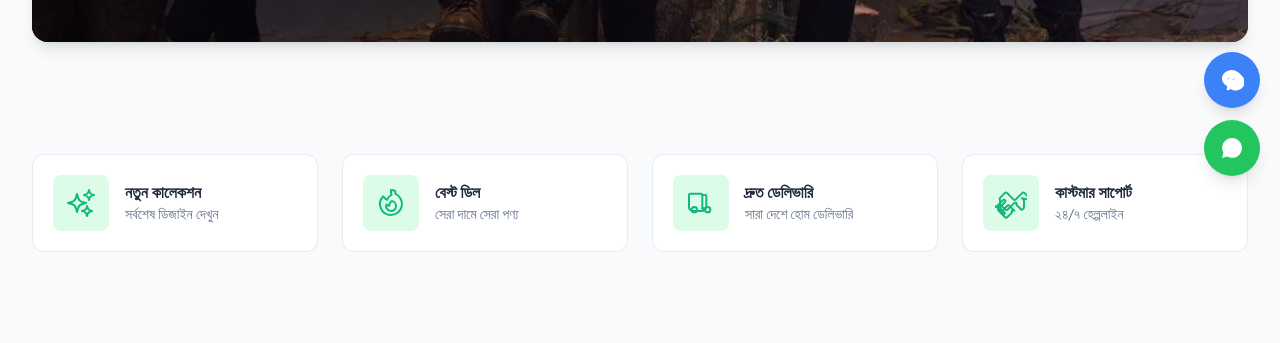
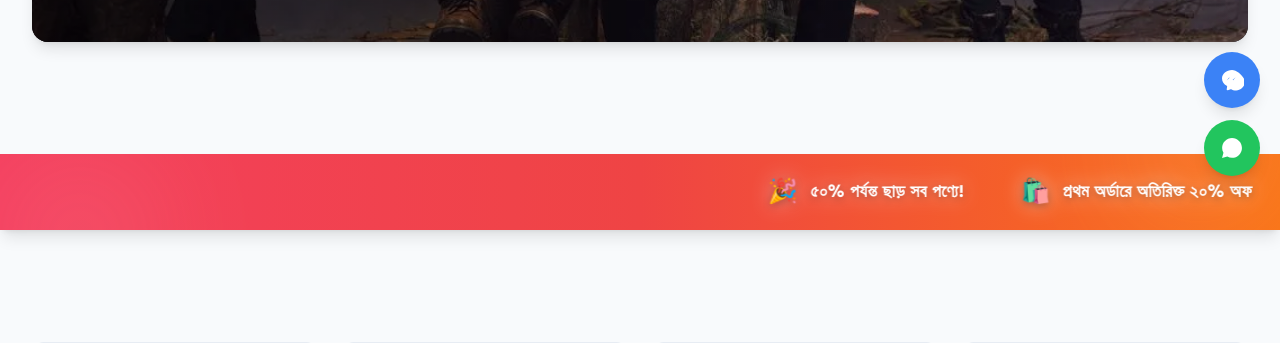
Before and after one commit to almumeetu/Frinds-Gallery-E-commerce-with-React-Next-Js, a React (Vite) app: page / in a window 1280 px wide. Shown: the part 604-947 px from the top of the page. Built offline with nearby package versions, Linux system fonts and the light colour scheme; no server answers; the database is empty.

Commit message:
feat: add DiscountMarquee component to showcase promotional offers

```diff
--- /dev/null
+++ b/components/DiscountMarquee.tsx
@@ -0,0 +1,97 @@
+import React from 'react';
+
+export const DiscountMarquee: React.FC = () => {
+    const discounts = [
+        { icon: '🎉', text: '৫০% পর্যন্ত ছাড় সব পণ্যে!' },
+        { icon: '🛍️', text: 'প্রথম অর্ডারে অতিরিক্ত ২০% অফ' },
+        { icon: '⭐', text: 'ফ্রি ডেলিভারি ৫০০ টাকার উপরে' },
+        { icon: '💝', text: 'বিশেষ বান্ডল ডিল এখন লাইভ' },
+        { icon: '🎁', text: 'প্রতি ক্রয়ে ফ্রি গিফট!' },
+    ];
+
+    return (
+        <div className="w-full bg-gradient-to-r from-rose-500 via-red-500 to-orange-500 overflow-hidden shadow-lg relative">
+            {/* Decorative elements */}
+            <div className="absolute inset-0 opacity-10">
+                <div className="absolute top-0 left-0 w-40 h-40 bg-white rounded-full blur-3xl"></div>
+                <div className="absolute bottom-0 right-0 w-40 h-40 bg-white rounded-full blur-3xl"></div>
+            </div>
+
+            <style>{`
+                @keyframes marquee {
+                    0% {
+                        transform: translateX(100%);
+                    }
+                    100% {
+                        transform: translateX(-100%);
+                    }
+                }
+
+                @keyframes pulse-glow {
+                    0%, 100% {
+                        filter: drop-shadow(0 0 10px rgba(255, 255, 255, 0.5));
+                    }
+                    50% {
+                        filter: drop-shadow(0 0 20px rgba(255, 255, 255, 0.8));
+                    }
+                }
+
+                .marquee-content {
+                    animation: marquee 30s linear infinite;
+                    display: flex;
+                    gap: 3.5rem;
+                    white-space: nowrap;
+                }
+
+                .marquee-content:hover {
+                    animation-play-state: paused;
+                }
+
+                .marquee-item {
+                    flex-shrink: 0;
+                    font-size: 1.1rem;
+                    font-weight: 700;
+                    color: white;
+                    text-shadow: 0 2px 8px rgba(0, 0, 0, 0.3);
+                    letter-spacing: 0.5px;
+                    display: flex;
+                    align-items: center;
+                    gap: 0.75rem;
+                    animation: pulse-glow 3s ease-in-out infinite;
+                }
+
+                .marquee-icon {
+                    font-size: 1.5rem;
+                    display: inline-block;
+                    animation: pulse 2s ease-in-out infinite;
+                }
+
+                @keyframes pulse {
+                    0%, 100% {
+                        transform: scale(1);
+                    }
+                    50% {
+                        transform: scale(1.15);
+                    }
+                }
+            `}</style>
+            <div className="py-4 sm:py-5 relative z-10">
+                <div className="marquee-content">
+                    {discounts.map((discount, index) => (
+                        <div key={index} className="marquee-item">
+                            <span className="marquee-icon">{discount.icon}</span>
+                            <span>{discount.text}</span>
+                        </div>
+                    ))}
+                    {/* Duplicate for seamless loop */}
+                    {discounts.map((discount, index) => (
+                        <div key={`dup-${index}`} className="marquee-item">
+                            <span className="marquee-icon">{discount.icon}</span>
+                            <span>{discount.text}</span>
+                        </div>
+                    ))}
+                </div>
+            </div>
+        </div>
+    );
+};
--- a/pages/HomePage.tsx
+++ b/pages/HomePage.tsx
@@ -1,5 +1,6 @@
 import React from 'react';
 import { HeroGallery } from '../components/HeroGallery';
+import { DiscountMarquee } from '../components/DiscountMarquee';
 import { ProductsGrid } from '../components/ProductsGrid';
 import { ProductCarousel } from '../components/ProductCarousel';
 import { FeatureCards } from '../components/FeatureCards';
@@ -57,6 +58,8 @@ export const HomePage: React.FC<HomePageProps> = ({ products, navigateTo, naviga
     return (
         <div className="space-y-16 md:space-y-28 pb-16 bg-brand-cream">
             <HeroGallery navigateTo={navigateTo} />
+
+            <DiscountMarquee />
 
             <div className="max-w-8xl mx-auto px-4 sm:px-6 lg:px-8">
                 <FeatureCards />
```
